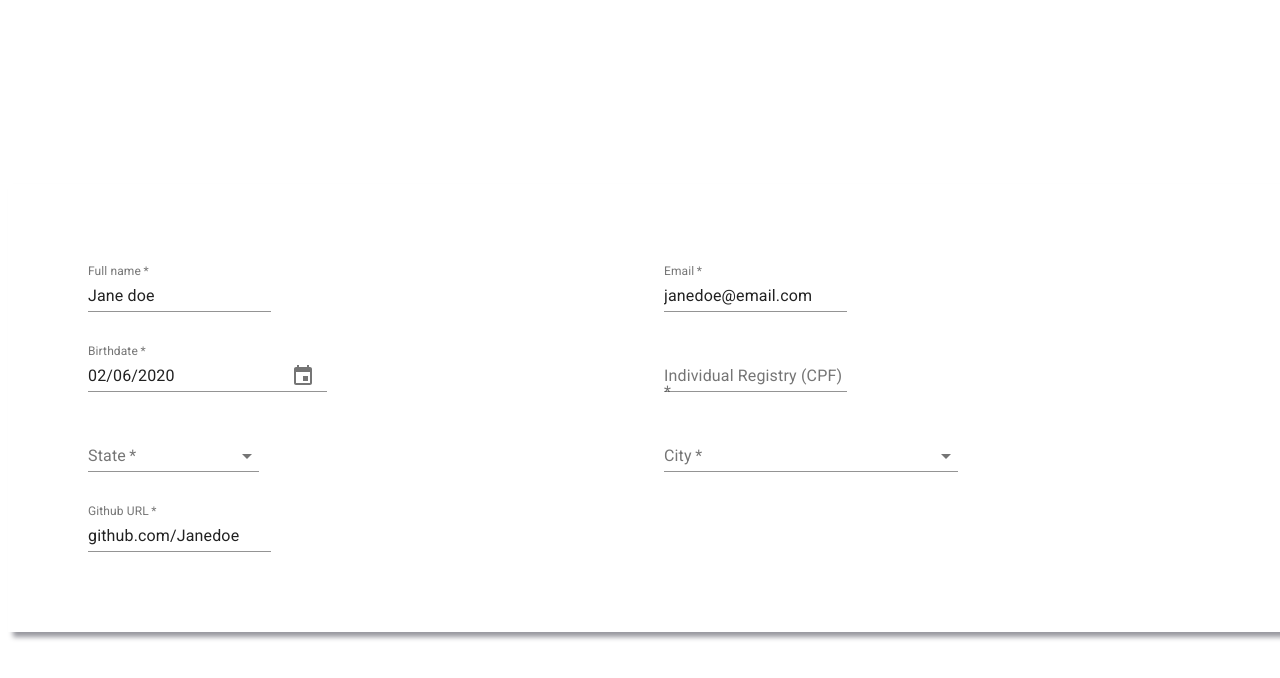
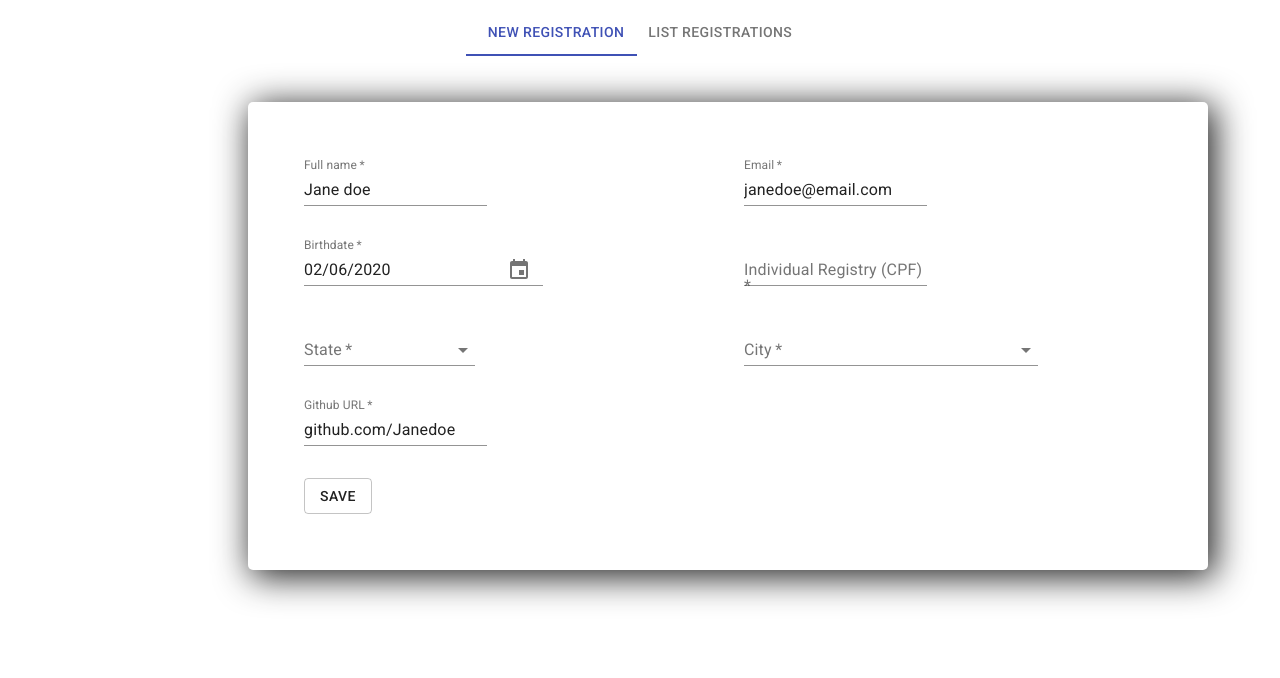
Before and after one commit to kseikyo/internship-challenge, a React (Create React App) app in the folder frontend/: page / in a window 1280 px wide. Shown: the top 678 px of the page. Built offline with nearby package versions, Linux system fonts and the light colour scheme.

Commit message:
Update index.html, App.js, and 5 more files...
Improved styling and added tabs for navigation

```diff
--- a/frontend/public/index.html
+++ b/frontend/public/index.html
@@ -33,7 +33,7 @@
   </head>
   <body>
     <noscript>You need to enable JavaScript to run this app.</noscript>
-    <div id="root" style="display: flex; align-items: center; width: 100vw; height: 100vh;"></div>
+    <div id="root"></div>
     <!--
       This HTML file is a template.
       If you open it directly in the browser, you will see an empty page.
--- a/frontend/src/App.js
+++ b/frontend/src/App.js
@@ -1,19 +1,44 @@
-import React from 'react';
+import React, { useState } from 'react';
 import Container from '@material-ui/core/Container';
 import Form from './components/Form';
+import Tab from './components/Tab';
 
 function App() {
+  const form_style = {
+    display: 'flex',
+    boxShadow: '5px 5px 35px 2px #212121',
+    padding: '3.5rem',
+    borderRadius: '5px'
+    //#98989fff
+  }
+
   const container_style = {
     display: 'flex',
-    boxShadow: '5px 5px 5px #98989fff',
+    width: '75vw',
+    height: '50vh',
     padding: '5rem',
+    marginLeft: '10rem',
     placeContent: 'center',
+    alignItems: 'center'
   }
 
+  const [page, setPage] = useState(0);
+  const handleChange = (event, newValue) => {
+    setPage(newValue);
+  };
+
   return (
-      <Container style={container_style} fixed>
-        <Form />
-      </Container>
+    <>
+      <Tab value={page} handleChange={handleChange}/>
+      <div style={container_style}>
+        <Container style={form_style} fixed>
+          {!page ?
+            <Form />
+            : null
+          }
+        </Container>
+      </div>
+      </>
   );
 }
 
--- a/frontend/src/components/Form.js
+++ b/frontend/src/components/Form.js
@@ -22,7 +22,7 @@ export default class Form extends Component {
   constructor(props) {
     super(props);
     this.state = {
-      cities: [],
+      rendered: [],
       loaded: false,
       formControls: {
         name: 'Jane doe',
@@ -36,28 +36,29 @@ export default class Form extends Component {
     }
     this.citiesFilter = citiesFilter.bind(this);
     this.statesFilter = statesFilter.bind(this);
-    // this.updateCities = this.updateCities.bind(this);
   }
 
   componentDidMount() {
     this.setState({
-      cities: cities,
+      rendered: cities,
       loaded: true
-    })
+    });
   }
 
 
-   async updateCities(event)  {
+  async updateCities(event) {
     const value = event.target.value;
     await this.statesFilter(states, value);
-    await this.citiesFilter(this.state.cities, this.state.formControls.state);
+    await this.citiesFilter(cities, this.state.formControls.state);
   }
 
 
   render() {
-    if(!this.state.loaded) {
+
+    if (!this.state.loaded) {
       return (<div>Loading</div>)
     }
+
     const handleChange = changeHandler.bind(this);
     const updateCities = this.updateCities.bind(this);
     const { formControls } = this.state;
@@ -81,8 +82,9 @@ export default class Form extends Component {
           />
           <Grid item xs={12} sm={6}>
             <MuiPickersUtilsProvider utils={DateFnsUtils}>
-              <FormControl required>
+              <FormControl variant="outlined" required>
                 <KeyboardDatePicker
+
                   required={true}
                   id="date-picker-dialog"
                   label="Birthdate"
@@ -116,7 +118,7 @@ export default class Form extends Component {
           <Select
             label="City"
             onChange={handleChange}
-            options={this.state.cities}
+            options={this.state.rendered}
             inputProps={{
               name: 'city',
               id: 'city-native'
@@ -129,6 +131,9 @@ export default class Form extends Component {
             id="github"
             name="github"
           />
+          <Grid item xs={12} sm={12}>
+            <Button variant="outlined" type="submit">Save</Button>
+          </Grid>
         </Grid>
       </form>
     );
--- a/frontend/src/components/Input.js
+++ b/frontend/src/components/Input.js
@@ -1,13 +1,16 @@
 import React from 'react';
-import { Grid, FormControl, InputLabel, Input } from '@material-ui/core';
+import { Grid, TextField} from '@material-ui/core';
 
 export default function InputFormGrid({label, formControls, handleChange, ...rest}) {
   return (
     <Grid item xs={12} sm={6}>
-      <FormControl required >
-        <InputLabel htmlFor="component-simple">{label}</InputLabel>
-        <Input required={true} {...rest} value={formControls} onChange={handleChange} />
-      </FormControl>
+      <TextField
+        required
+        label={label}
+        value={formControls}
+        onChange={handleChange}
+        {...rest}
+      />
     </Grid>
   );
 }
--- /dev/null
+++ b/frontend/src/components/Tab.js
@@ -0,0 +1,18 @@
+import React from 'react';
+import { Tab, Tabs } from '@material-ui/core';
+
+export default function Menu(props) {
+
+  return (
+    <Tabs
+      value={props.value}
+      onChange={props.handleChange}
+      indicatorColor="primary"
+      textColor="primary"
+      centered
+    >
+      <Tab label="New Registration" />
+      <Tab label="List Registrations" />
+    </Tabs>
+  );
+}
--- a/frontend/src/components/changeHandler.js
+++ b/frontend/src/components/changeHandler.js
@@ -16,7 +16,6 @@ export function changeHandler(event, callback = null) {
         [name]: value
       }
     }, () => {
-      console.log(this.state.formControls);
       if (callback) {
         callback();
       }
--- a/frontend/src/components/citiesFilter.js
+++ b/frontend/src/components/citiesFilter.js
@@ -1,14 +1,12 @@
 export function citiesFilter(array, value, callback) {
   const arr = array.filter((object) => {
-      console.log(`object = ${object.Estado} value = ${value}`)
       return object.Estado === value.ID ? object : null
   });
   this.setState({
-      cities: arr
+      rendered: arr
   },
     () =>  {
         if(callback) callback();
     }
   );
-
 }
```
